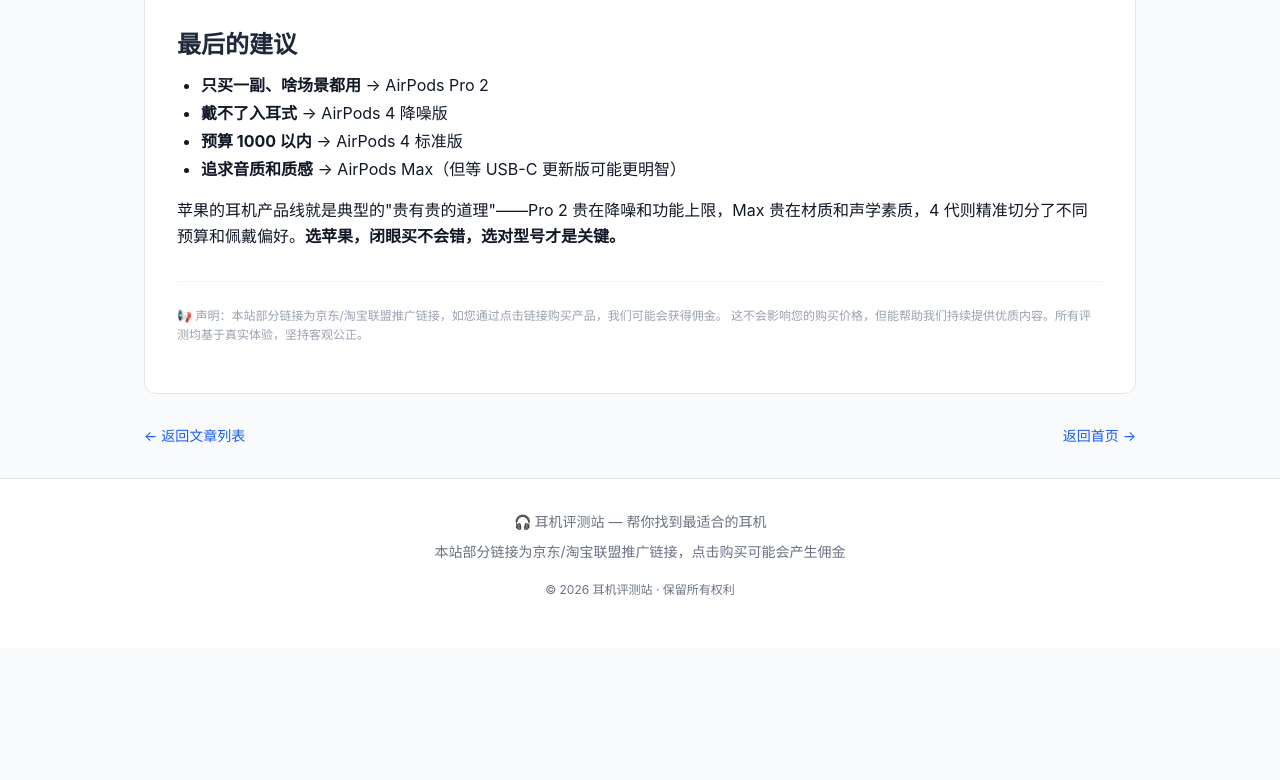
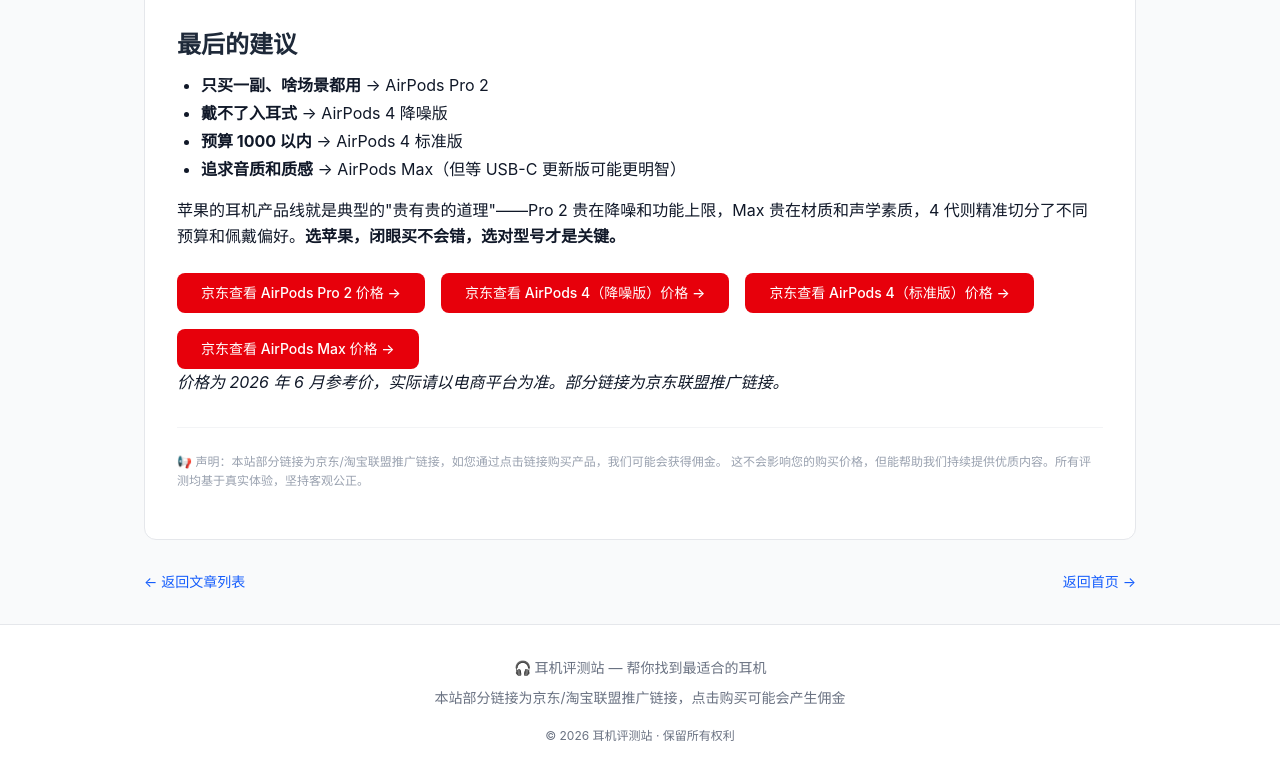
Before and after one commit to GJFKU/yu, an Astro site: page /blog/apple-earbuds-recommend-2026 in a window 1280 px wide. Shown: the part 3861-4641 px from the top of the page. Before the commit the page ends 4509 px from the top, so only its background shows below. Built offline with nearby package versions, Linux system fonts and the light colour scheme; Astro itself is replaced by a stand-in of ours.

Commit message:
add purchase links to apple article

```diff
--- a/src/content/articles/apple-earbuds-recommend-2026.mdx
+++ b/src/content/articles/apple-earbuds-recommend-2026.mdx
@@ -128,3 +128,12 @@
 - **追求音质和质感** → AirPods Max（但等 USB-C 更新版可能更明智）
 
 苹果的耳机产品线就是典型的"贵有贵的道理"——Pro 2 贵在降噪和功能上限，Max 贵在材质和声学素质，4 代则精准切分了不同预算和佩戴偏好。**选苹果，闭眼买不会错，选对型号才是关键。**
+
+<div class="flex flex-wrap gap-4 mt-6">
+  <a href="https://u.jd.com/7Okemas" target="_blank" rel="nofollow sponsored" class="bg-red-600 text-white px-6 py-2.5 rounded-lg hover:bg-red-700 transition-colors text-sm font-medium inline-block">京东查看 AirPods Pro 2 价格 →</a>
+  <a href="https://u.jd.com/7Okemas" target="_blank" rel="nofollow sponsored" class="bg-red-600 text-white px-6 py-2.5 rounded-lg hover:bg-red-700 transition-colors text-sm font-medium inline-block">京东查看 AirPods 4（降噪版）价格 →</a>
+  <a href="https://u.jd.com/7Okemas" target="_blank" rel="nofollow sponsored" class="bg-red-600 text-white px-6 py-2.5 rounded-lg hover:bg-red-700 transition-colors text-sm font-medium inline-block">京东查看 AirPods 4（标准版）价格 →</a>
+  <a href="https://u.jd.com/7Okemas" target="_blank" rel="nofollow sponsored" class="bg-red-600 text-white px-6 py-2.5 rounded-lg hover:bg-red-700 transition-colors text-sm font-medium inline-block">京东查看 AirPods Max 价格 →</a>
+</div>
+
+*价格为 2026 年 6 月参考价，实际请以电商平台为准。部分链接为京东联盟推广链接。*
```
